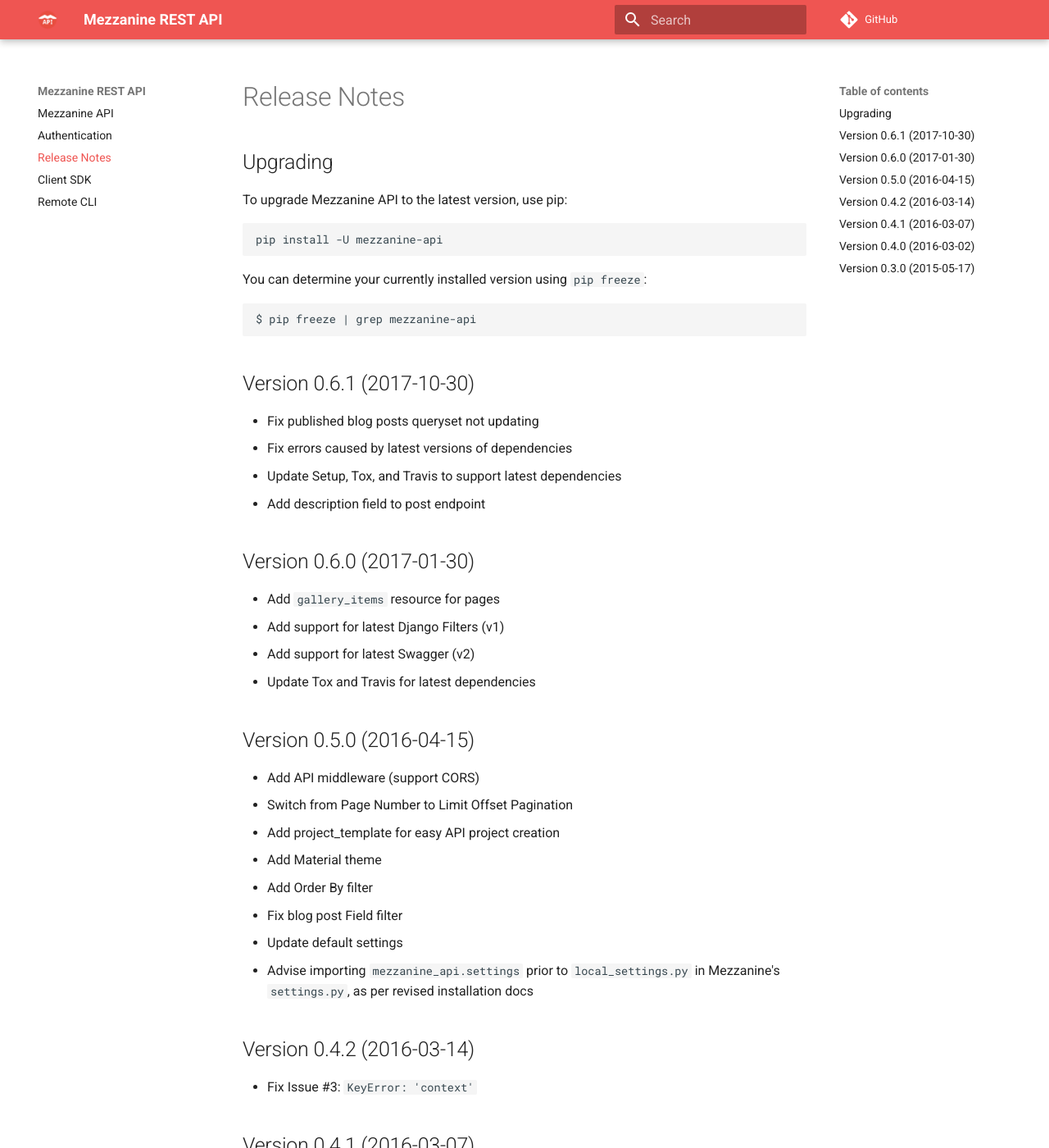
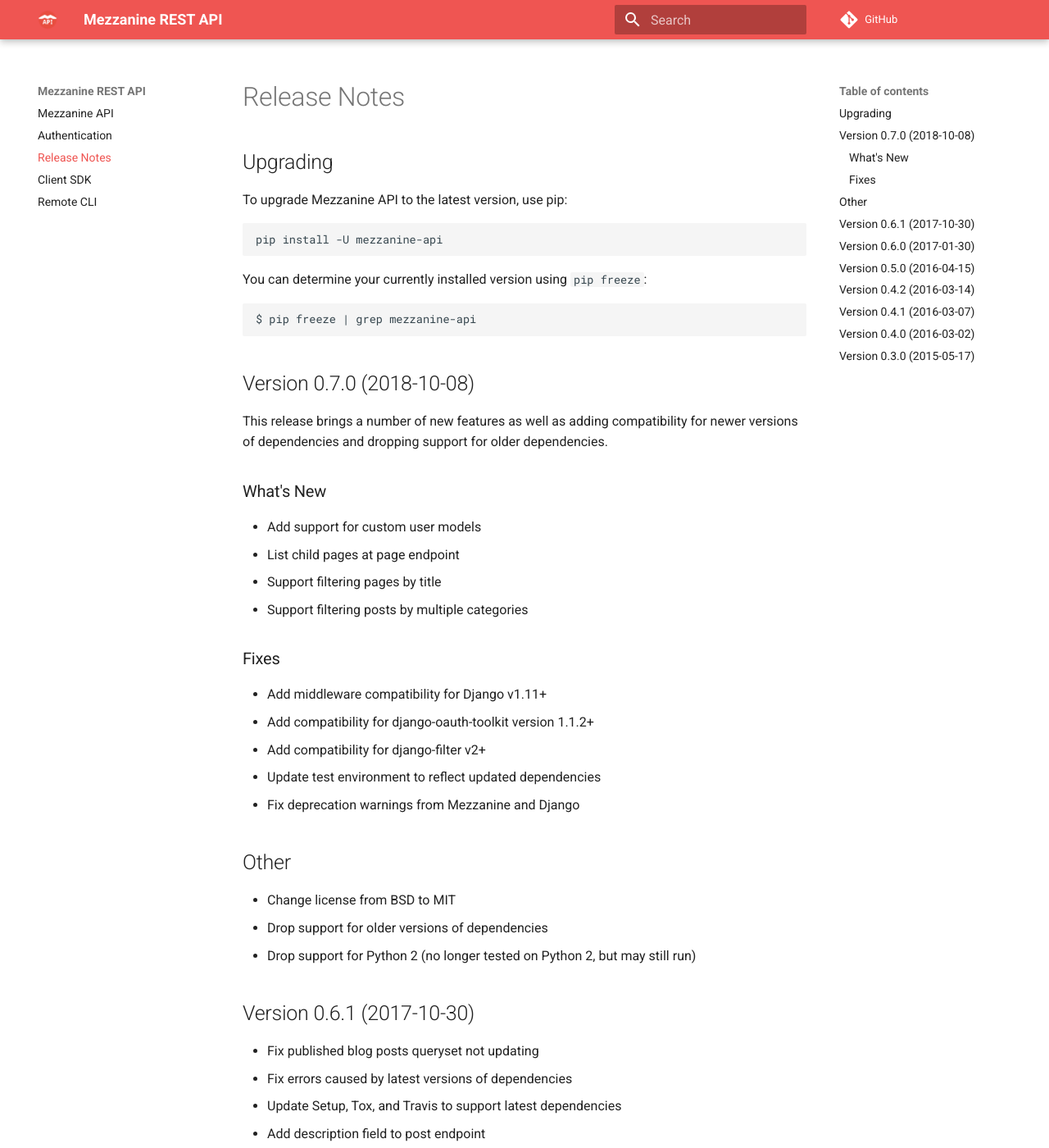
Before and after one commit to gcushen/mezzanine-api, an MkDocs documentation site: the page built from docs/release-notes.md, in a window 1280 px wide and 1400 px high. Shown: the whole window at 82% size. Built offline with MkDocs 1.6.1 and Material for MkDocs 9.7.7, drawn with Linux system fonts in a browser that asks for light colours; comment, search, counter and statistics services are not loaded; old or Windows-style settings are respelled for this version of MkDocs.

Commit message:
Add release notes for v0.7.0

```diff
--- a/docs/release-notes.md
+++ b/docs/release-notes.md
@@ -9,6 +9,31 @@
 You can determine your currently installed version using `pip freeze`:
 
     $ pip freeze | grep mezzanine-api
+
+## Version 0.7.0 (2018-10-08)
+
+This release brings a number of new features as well as adding compatibility for newer versions of dependencies and dropping support for older dependencies.
+
+### What's New
+
+* Add support for custom user models
+* List child pages at page endpoint
+* Support filtering pages by title
+* Support filtering posts by multiple categories
+
+### Fixes
+
+* Add middleware compatibility for Django v1.11+
+* Add compatibility for django-oauth-toolkit version 1.1.2+
+* Add compatibility for django-filter v2+
+* Update test environment to reflect updated dependencies
+* Fix deprecation warnings from Mezzanine and Django
+
+## Other
+
+* Change license from BSD to MIT
+* Drop support for older versions of dependencies
+* Drop support for Python 2 (no longer tested on Python 2, but may still run)
 
 ## Version 0.6.1 (2017-10-30)
 
--- a/mezzanine_api/__init__.py
+++ b/mezzanine_api/__init__.py
@@ -1,2 +1,2 @@
-__version__ = '0.6.1'
+__version__ = '0.7.0'
 default_app_config = 'mezzanine_api.apps.MezzanineAPIAppConfig'
```
Also changed, not shown: docs/index.md (+4 -3 lines).
